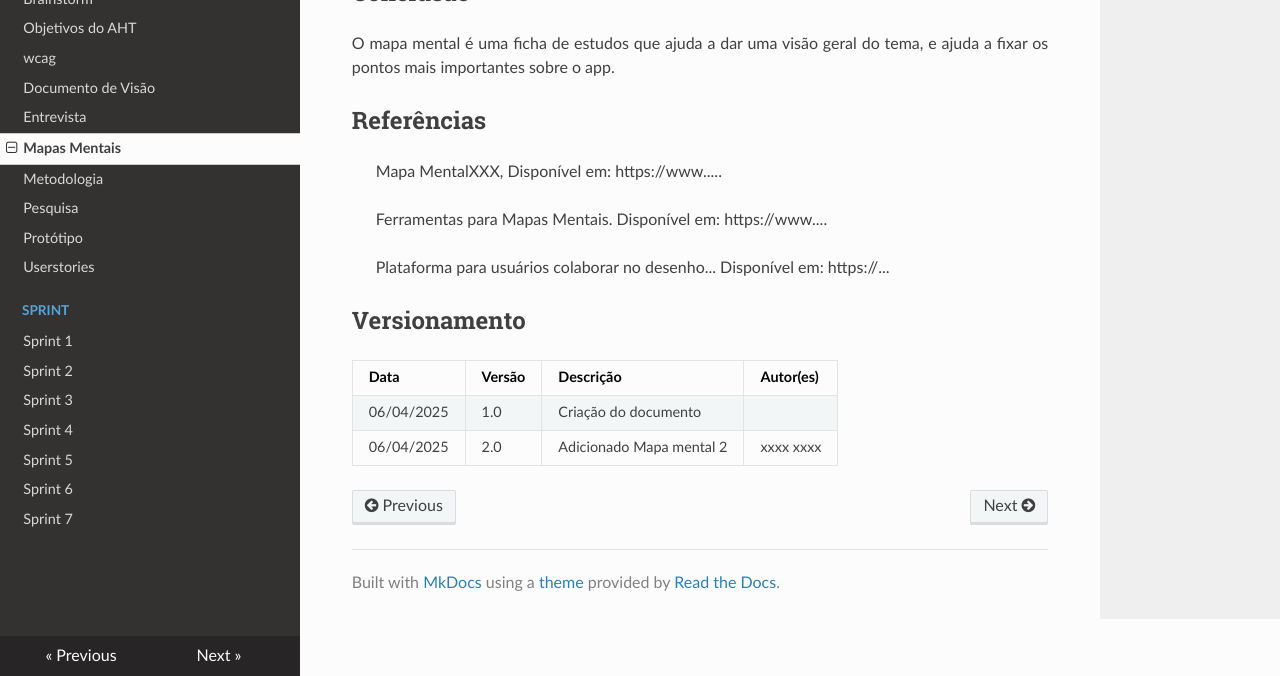
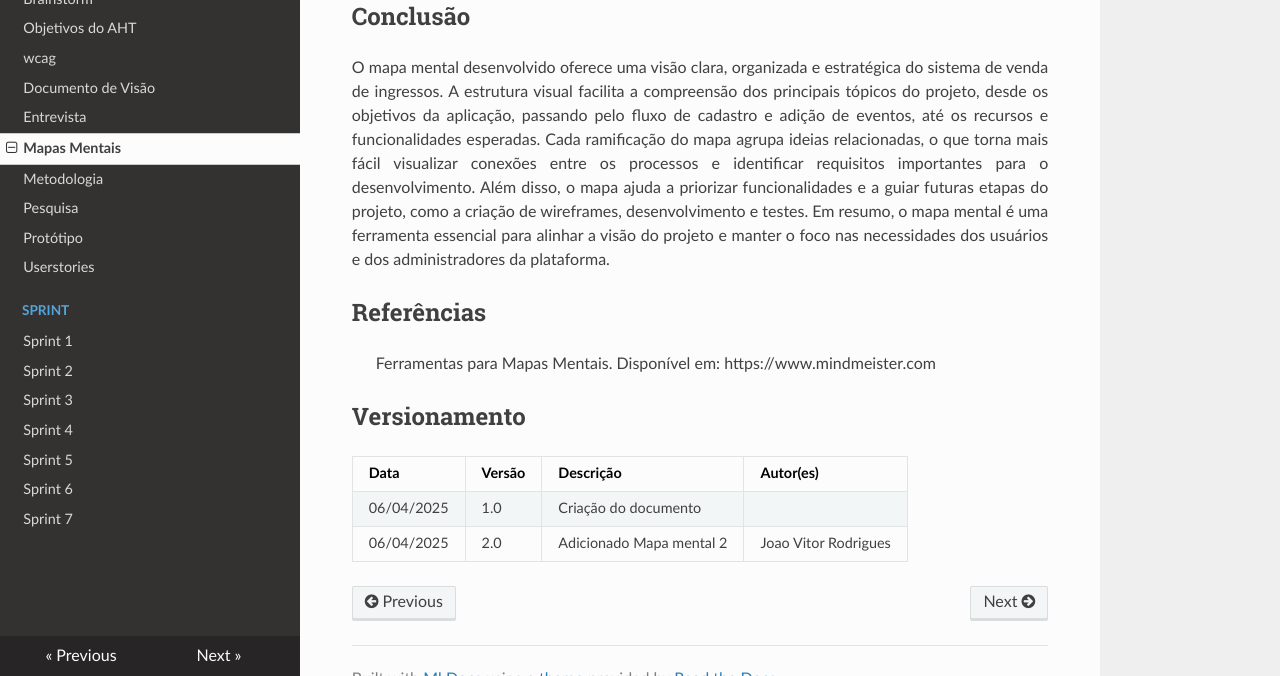
Before and after one commit to Projetos-de-Extensao/PFE_25.1_8001_I, an MkDocs documentation site: the page built from docs/base/mapa_mental.md, in a window 1280 px wide and 900 px high, scrolled down 1039 px, cut to the strip 224-900 px from the top of the window. Built offline with MkDocs 1.6.1, drawn with Linux system fonts in a browser that asks for light colours; nearby versions of some CDN libraries; some of the changed text lies outside the part shown.

Commit message:
Update mapa_mental.md

```diff
--- a/docs/base/mapa_mental.md
+++ b/docs/base/mapa_mental.md
@@ -12,7 +12,7 @@
 ## Metodologia
 
 <p align = "justify">
-Foi levantado um ponto importante sobre o app e, assim, foi produzido o mapa mental. O documento foi produzido utilizando a ferramenta...
+A metodologia utilizada baseou-se em um brainstorming inicial para levantar ideias e requisitos do sistema. Em seguida, essas informações foram organizadas em um mapa mental, facilitando a visualização e o entendimento das principais funcionalidades e processos da aplicação.
 </p>
 
 ## Mapa mental - Geral.
@@ -26,23 +26,25 @@
 
 ### Mapa mental 2
 
-[![Mapa mental Brainstorm](../assets/Mapas_mentais/...png)](assets/Mapas_mentais/....png)
+![Captura de tela 2025-04-06 191454](https://github.com/user-attachments/assets/bf6ca884-c21b-473d-8401-ca7e262b26ec)
+
 
 ## Conclusão
 
 <p align = "justify">
-O mapa mental é uma ficha de estudos que ajuda a dar uma visão geral do tema, e ajuda a fixar os pontos mais importantes sobre o app.
+O mapa mental desenvolvido oferece uma visão clara, organizada e estratégica do sistema de venda de ingressos. A estrutura visual facilita a compreensão dos principais tópicos do projeto, desde os objetivos da aplicação, passando pelo fluxo de cadastro e adição de eventos, até os recursos e funcionalidades esperadas.
+
+Cada ramificação do mapa agrupa ideias relacionadas, o que torna mais fácil visualizar conexões entre os processos e identificar requisitos importantes para o desenvolvimento. Além disso, o mapa ajuda a priorizar funcionalidades e a guiar futuras etapas do projeto, como a criação de wireframes, desenvolvimento e testes.
+
+Em resumo, o mapa mental é uma ferramenta essencial para alinhar a visão do projeto e manter o foco nas necessidades dos usuários e dos administradores da plataforma.
 </p>
 
 ## Referências
-> Mapa MentalXXX,  Disponível em: https://www.....
 
-> Ferramentas para Mapas Mentais. Disponível em: https://www....
-
-> Plataforma para usuários colaborar no desenho... Disponível em: https://...
+> Ferramentas para Mapas Mentais. Disponível em: https://www.mindmeister.com
 
 ## Versionamento
 | Data | Versão | Descrição | Autor(es) |
 | -- | -- | -- | -- |
 | 06/04/2025 | 1.0 | Criação do documento |  |
-| 06/04/2025 | 2.0 | Adicionado Mapa mental 2 | xxxx xxxx |
+| 06/04/2025 | 2.0 | Adicionado Mapa mental 2 | Joao Vitor Rodrigues |
```
